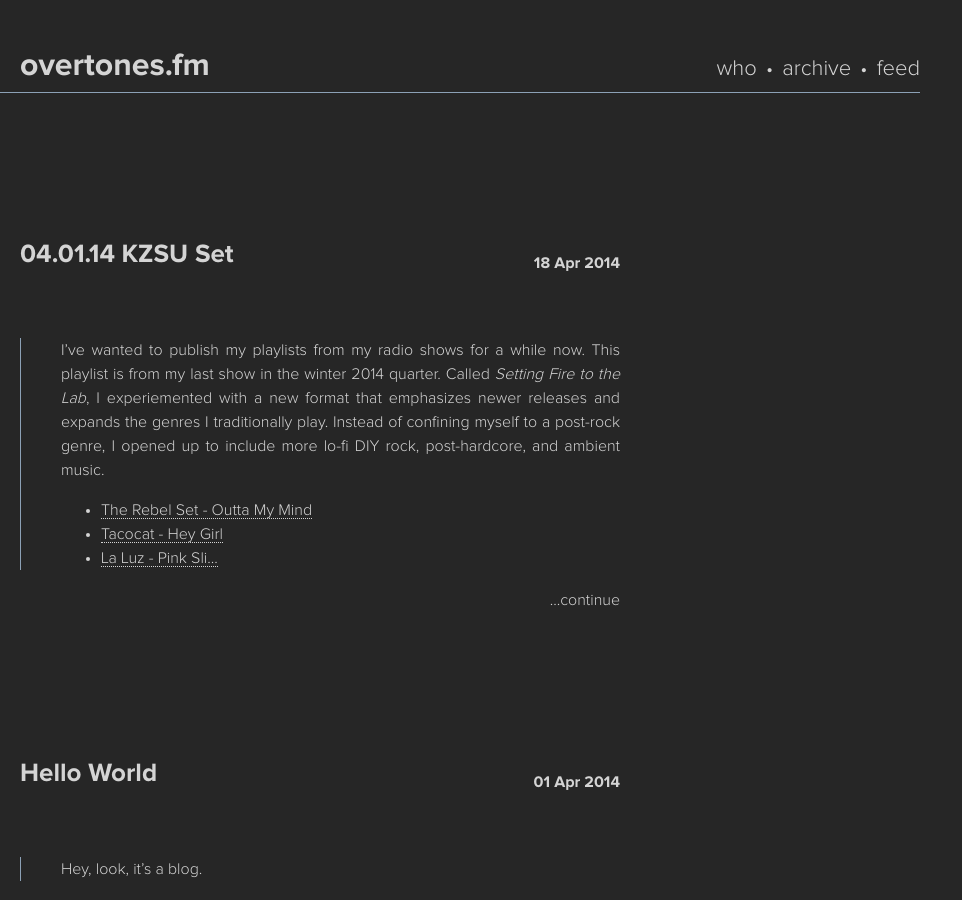
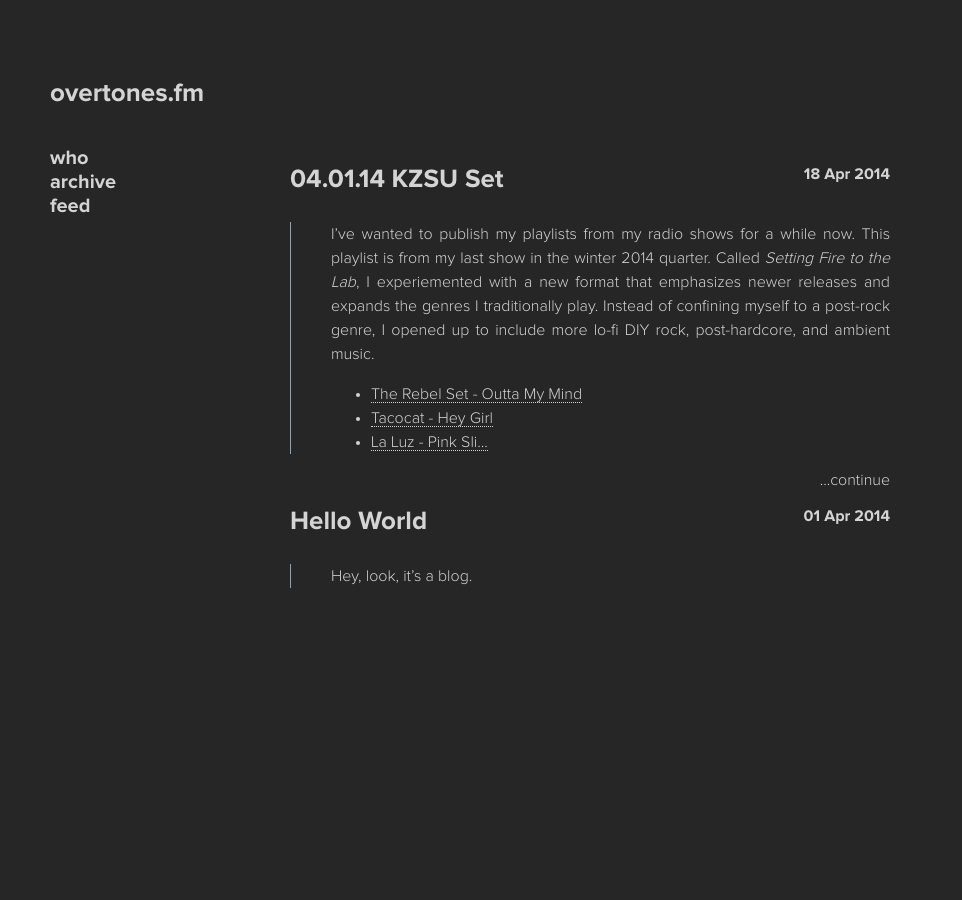
Before and after one commit to ajferrick/blog, a Jekyll site: the page built from index.html, in a window 1280 px wide. Shown: the whole page, without its empty margins (0-962 px from the left). Built offline with Jekyll 4.4.1, drawn with Linux system fonts in a browser that asks for light colours; nearby versions of some CDN libraries.

Commit message:
Checkpoint

```diff
--- a/_layouts/default.html
+++ b/_layouts/default.html
@@ -12,20 +12,19 @@
 
 <body>
 
+    <header>
+        <h1><a href="/">overtones.fm</a></h1>
+    </header>
+
     <nav>
-        <h1><a href="/">overtones.fm</a></h1>
-        <div>
-            <a href="/who">who</a>
-            <span class="separator-bullet">&bull;</span>
-            <a href="/archive">archive</a>
-            <span class="separator-bullet">&bull;</span>
-            <a href="/feeds/atom.xml">feed</a>
-        </div>
+        <a href="/who">who</a>
+        <a href="/archive">archive</a>
+        <a href="/feeds/atom.xml">feed</a>
     </nav>
 
     <section>
         {{ content }}
-    </section>
+    <section>
 
 </body>
 
--- a/css/master.css
+++ b/css/master.css
@@ -4,11 +4,12 @@ html {
     padding: 0;
 }
 body {
-    margin: 0;
     padding: 0;
+    margin: 80px 0 0 50px;
+    width: 840px;
+    font-family: "Proxima Nova Light";
     color: #d4d4d4;
     background-color: #262626;
-    font-family: "Proxima Nova Light";
 }
 @font-face {
     font-family: "Proxima Nova Light";
@@ -30,66 +31,66 @@ a:hover {
 }
 
 
-/* Header layout */
-nav {
-    width: 900px;
-    margin: 50px 0px 0px 0;
-    padding: 0 0 10px 20px;
-    border-bottom: 1px solid #8ca1b6;
-}
-nav h1 {
-    display: inline;
-}
-nav h1 a {
+/* Header */
+header h1 {
+    margin: 0 0 40px 0;
     font-family: "Proxima Nova Bold";
-    font-size: 32px;
-}
-nav div {
-    display: inline;
-    float: right;
-    padding: 8px 0 0 0;
-}
-nav div a {
-    font-size: 22px;
-}
-hr {
-    margin: 0;
-    border: 1px solid #8ca1b6;
+    font-size: 26px;
 }
 
 
-/* Article layout */
-article {
-    margin: 130px 0 0 0;
-    padding: 0 0 0 20px;
+/* Nav */
+nav {
+    width: 240px;
+    font-family: "Proxima Nova Bold";
+    font-size: 20px;
+    line-height: 120%;
+    float: left;
+}
+nav a {
+    display: block;
+}
+
+/* Content section */
+body section {
     width: 600px;
-    font-size: 16px;
-    line-height: 150%;
-    text-align: justify;
+    float: right;
 }
+
+/* Article */
 article header {
     padding: 0 0 40px 0;
-    width: 600px;
-    display: inline-block;
     font-family: "Proxima Nova Bold";
 }
+article header h1 {
+    margin: 0;
+    font-family: "Proxima Nova Bold";
+    font-size: 26px;
+}
 article header h1 a {
+    margin: 0;
     float: left;
-    margin: 0;
     font-size: 26px;
     border-bottom: 0px;
 }
 article header h2 a {
     float: right;
-    margin: 8px 0 0 0;
     font-size: 16px;
     border-bottom: 0px
 }
 article blockquote {
+    margin: 0;
     padding: 0 0 0 40px;
-    margin: 0;
     display: block;
     border-left: 1px #8ca1b6 solid;
+}
+
+
+
+
+article div {
+    line-height: 150%;
+    text-align: justify;
 }
 article div a {
     border-bottom: 1px #d4d4d4 dotted;
@@ -102,16 +103,14 @@ article li {
 }
 
 
+
+
 /* Classes for repeated or special elements */
-.separator-bullet {
-    padding: 0 5px 0 5px;
-    font-size: 20px;
-}
 .archive-articles:nth-of-type(1) {
     margin: 130px 0 0 0;
 }
 .archive-articles {
-    margin: 0 0 0 0;
+    margin: 0;
 }
 .breaker-glyph {
     text-align: center;
```
